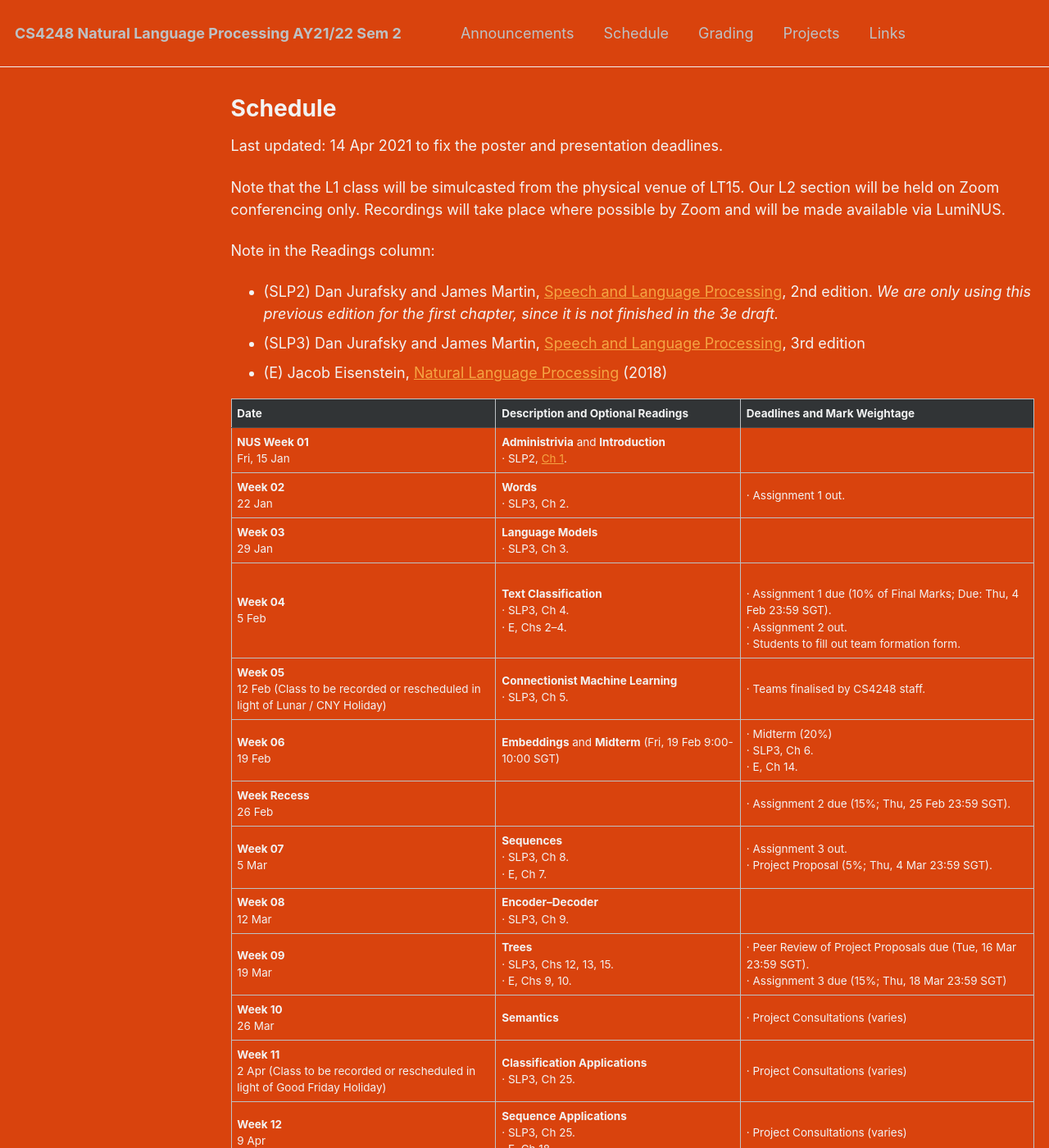
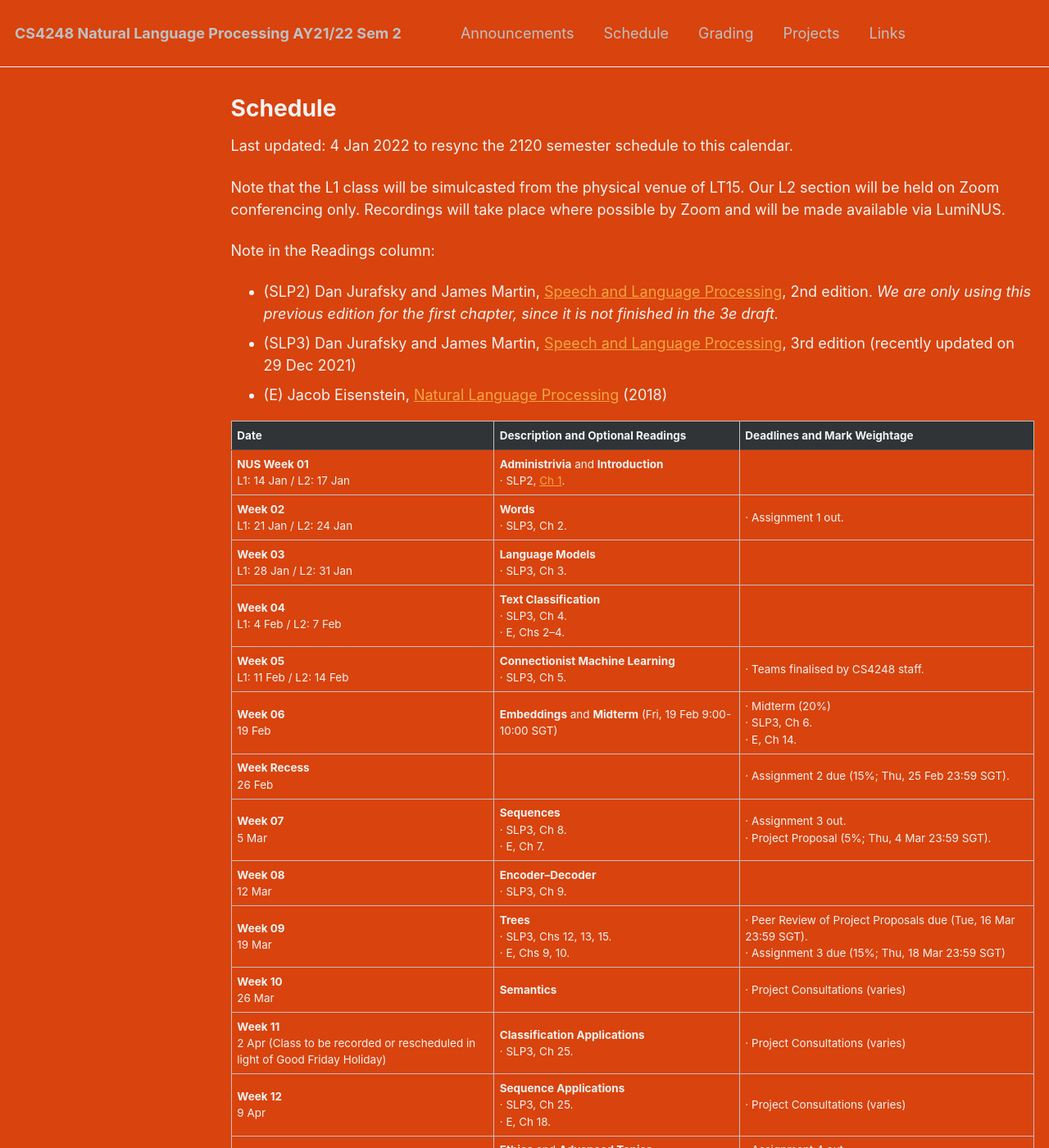
Before and after one commit to knmnyn/cs4248-2120, a Jekyll site: the page built from _pages/schedule.md, in a window 1280 px wide and 1400 px high. Shown: the whole window at 82% size. Built offline with Jekyll 4.4.1, drawn with Linux system fonts in a browser that asks for light colours.

Commit message:
Trial with schedule update.

```diff
--- a/_pages/schedule.md
+++ b/_pages/schedule.md
@@ -5,20 +5,20 @@ permalink: /schedule/
 author_profile: false
 ---
 
-Last updated: 14 Apr 2021 to fix the poster and presentation deadlines.
+Last updated: 4 Jan 2022 to resync the 2120 semester schedule to this calendar.
 
 Note that the L1 class will be simulcasted from the physical venue of LT15.  Our L2 section will be held on Zoom conferencing only.  Recordings will take place where possible by Zoom and will be made available via LumiNUS.
 
 Note in the Readings column:
 * (SLP2) Dan Jurafsky and James Martin, <A href="https://www.cs.colorado.edu/~martin/SLP/">Speech and Language Processing</a>, 2nd edition. _We are only using this previous edition for the first chapter, since it is not finished in the 3e draft._
-* (SLP3) Dan Jurafsky and James Martin, <A href="https://web.stanford.edu/~jurafsky/slp3/">Speech and Language Processing</a>, 3rd edition
+* (SLP3) Dan Jurafsky and James Martin, <A href="https://web.stanford.edu/~jurafsky/slp3/">Speech and Language Processing</a>, 3rd edition (recently updated on 29 Dec 2021)
 * (E) Jacob Eisenstein, <a href="https://github.com/jacobeisenstein/gt-nlp-class/blob/master/notes/eisenstein-nlp-notes.pdf">Natural Language Processing</a> (2018)
 
 <table class="table table-striped">
 <thead class="thead-inverse"><tr><th>Date</th><th>Description and Optional Readings</th><th>Deadlines and Mark Weightage</th></tr></thead>
 <tbody>
 <tr>
-  <td><b>NUS Week 01</b><br />Fri, 15 Jan
+  <td><b>NUS Week 01</b><br />L1: 14 Jan / L2: 17 Jan
   </td>
   <td><b>Administrivia</b> and <b>Introduction</b>
     <br/>· SLP2, <A HREF="https://www.cs.colorado.edu/~martin/SLP/Updates/1.pdf">Ch 1</A>.
@@ -27,7 +27,7 @@ Note in the Readings column:
   </td>
 </tr>
 <tr>
-  <td><b>Week 02</b><br />22 Jan
+  <td><b>Week 02</b><br />L1: 21 Jan / L2: 24 Jan
   </td>
   <td>
     <b>Words</b>
@@ -37,7 +37,7 @@ Note in the Readings column:
   </td>
 </tr>
 <tr>
-  <td><b>Week 03</b><br />29 Jan
+  <td><b>Week 03</b><br />L1: 28 Jan / L2: 31 Jan
   </td>
   <td>
     <b>Language Models</b>
@@ -47,20 +47,21 @@ Note in the Readings column:
   </td>
 </tr>
 <tr>
-  <td><b>Week 04</b><br />5 Feb
+  <td><b>Week 04</b><br />L1: 4 Feb / L2: 7 Feb
   </td>
   <td><b>Text Classification</b>
     <br/>· SLP3, Ch 4.
     <BR/>· E, Chs 2–4.
   </td>
   <td>
-    <BR/>· Assignment 1 due (10% of Final Marks; Due: Thu, 4 Feb 23:59 SGT).
+<!--    <BR/>· Assignment 1 due (10% of Final Marks; Due: Thu, 4 Feb 23:59 SGT).
     <BR/>· Assignment 2 out.
     <BR/>· Students to fill out team formation form.
+-->
   </td>
 </tr>
 <tr>
-  <td><b>Week 05</b><br />12 Feb (Class to be recorded or rescheduled in light of Lunar / CNY Holiday)
+  <td><b>Week 05</b><br />L1: 11 Feb / L2: 14 Feb
   </td>
   <td><b>Connectionist Machine Learning</b>
     <br/>· SLP3, Ch 5.
```
